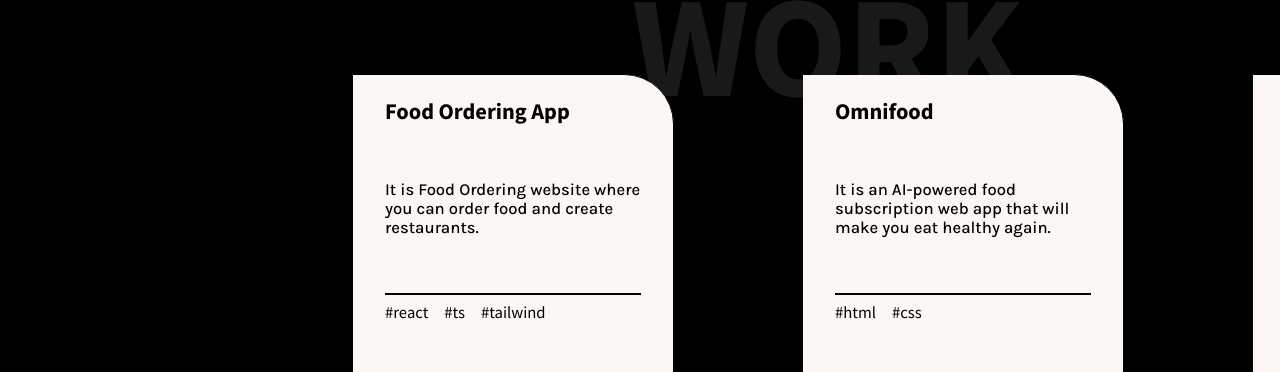
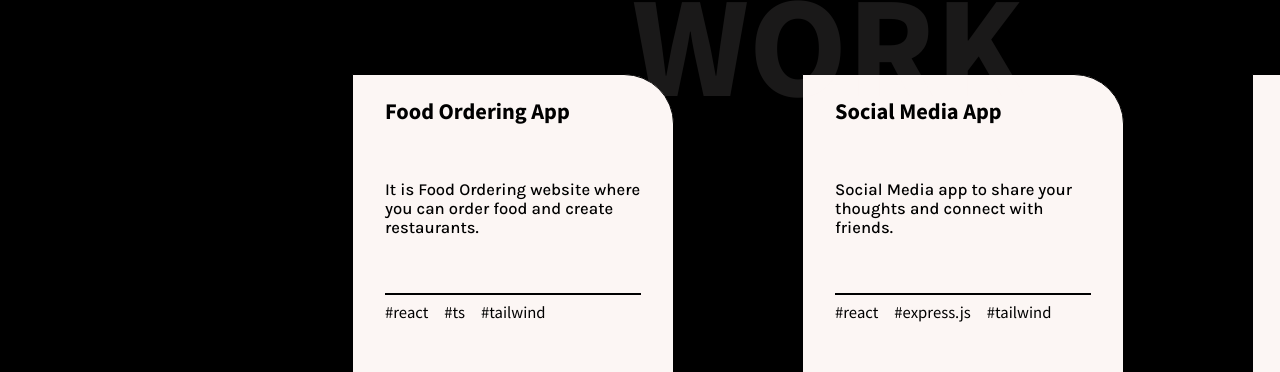
Before and after one commit to Tamilmani18/Portfolio, a React (Create React App) app: page /work in a window 1280 px wide. Shown: the part 118-490 px from the top of the page. Built offline with nearby package versions, Linux system fonts and the light colour scheme.

Commit message:
added new project

```diff
--- a/src/data/WorkData.js
+++ b/src/data/WorkData.js
@@ -11,6 +11,16 @@
   },
   {
     id: 2,
+    name: "Social Media App",
+    description:
+      "Social Media app to share your thoughts and connect with friends.",
+    tags: ["react", "express.js", "tailwind"],
+
+    demo: "https://social-media-frontend-8fz2.onrender.com",
+    github: "https://github.com/Tamilmani18/Social-Media-Frontend",
+  },
+  {
+    id: 3,
     name: "Omnifood",
     description:
       "It is an AI-powered food subscription web app that will make you eat healthy again.",
@@ -20,7 +30,7 @@
     github: "https://github.com/Tamilmani18/Omnifood",
   },
   {
-    id: 3,
+    id: 4,
     name: "Today I Learned",
     description:
       "It is a web app to share some useful and interesting facts in different topics..",
@@ -30,7 +40,7 @@
     github: "https://github.com/Tamilmani18/Today-I-Learned",
   },
   {
-    id: 4,
+    id: 5,
     name: "Expense Tracker",
     description:
       "Expense Tracker is a daily utility tool to track your day to day profit and expenses.",
```
